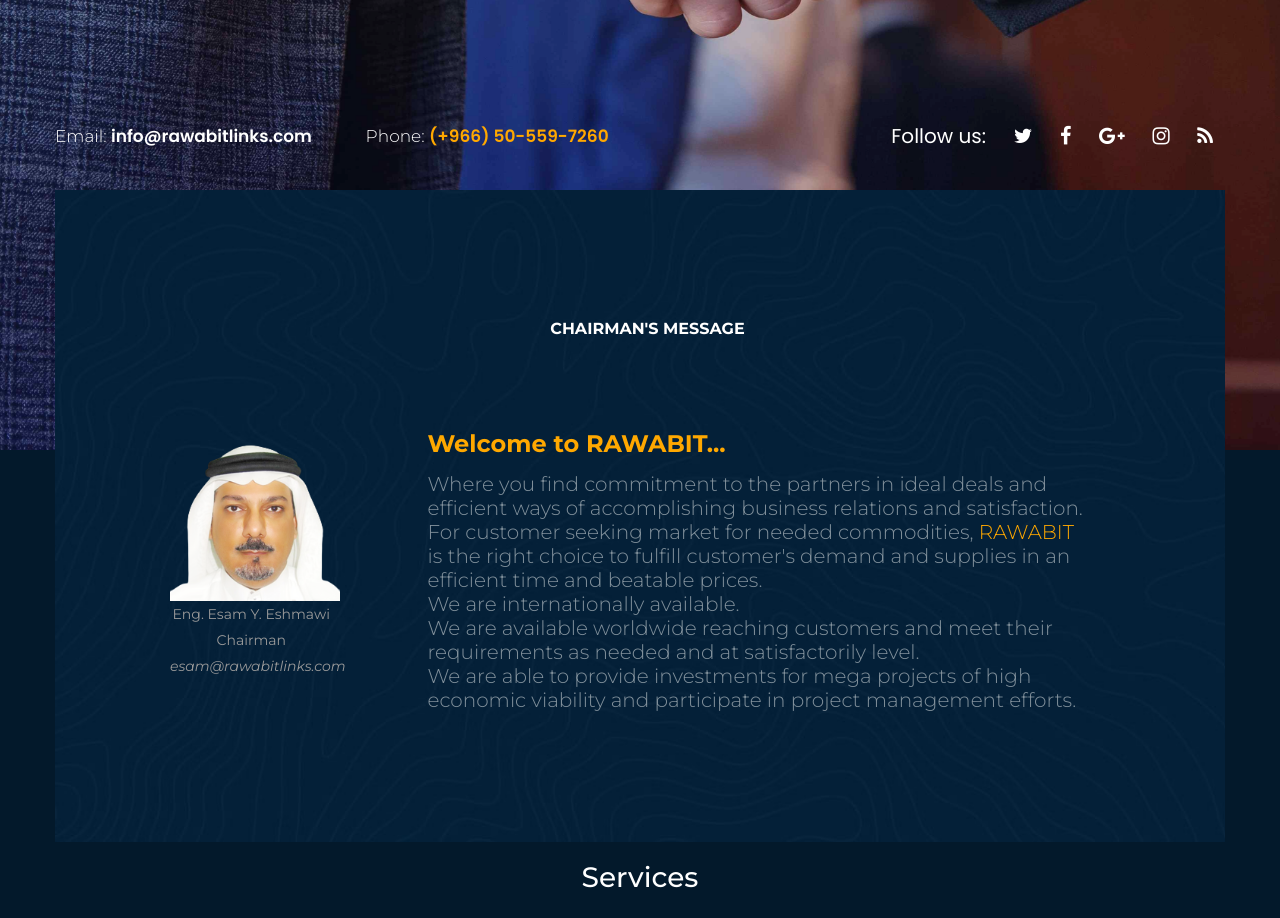
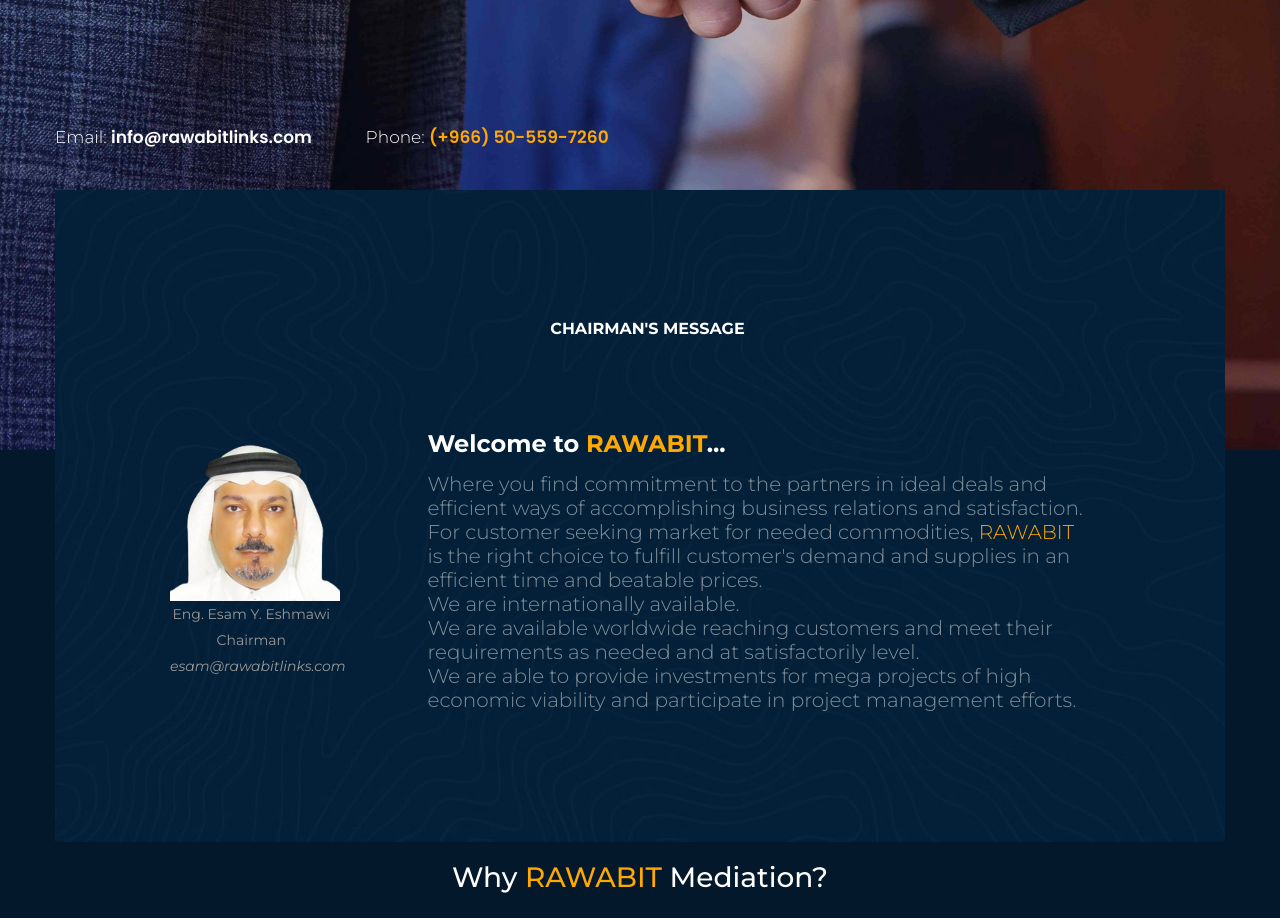
Before and after one commit to abdulwahidgul24085/rawabit.github.io, a plain HTML site: page index.html in a window 1280 px wide. Shown: the part 820-1738 px from the top of the page. Drawn offline with Linux system fonts and the light colour scheme; files whose address does not match are found by name; a web font is replaced by a local one.

Commit message:
headings changed

```diff
--- a/index.html
+++ b/index.html
@@ -53,8 +53,8 @@
 						<ul>
 							<li><a href="#home" title="">Home</a></li>
 							<li><a href="#services" title="">Services</a></li>
-							<li><a href="#portfolio" title="">Portfolio</a></li>
-							<li><a href="#works" title="">Works</a></li>
+							<li><a href="#portfolio" title="">Fields</a></li>
+							<li><a href="#works" title="">Activites</a></li>
 							<li><a href="#clients" title="">Partners</a></li>
 							<li><a href="#contact" title="">Contact</a></li>
 
@@ -183,7 +183,7 @@
 								</ul>
 							</div>
 							<!--our-addrs-info end-->
-							<div class="soc-links">
+							<!-- <div class="soc-links">
 								<ul>
 									<li>Follow us:</li>
 									<li><a href="#" title=""><i class="fa fa-twitter"></i></a></li>
@@ -192,7 +192,7 @@
 									<li><a href="#" title=""><i class="fa fa-instagram"></i></a></li>
 									<li><a href="#" title=""><i class="fa fa-rss"></i></a></li>
 								</ul>
-							</div>
+							</div> -->
 						</div>
 						<!--cntct-info-details end-->
 					</div>
@@ -226,7 +226,8 @@
 									<div class="col-lg-9">
 										<div class="properties">
 											<div class="choosing-que">
-												<h3>Welcome to RAWABIT...</h3>
+												<h3 style="color:white;">Welcome to <span
+														class="scnd-two">RAWABIT</span>...</h3>
 												<p>Where you find commitment to the
 													partners in ideal deals and efficient
 													ways of accomplishing business
@@ -273,7 +274,7 @@
 				<div class="portfolio-sec">
 					<div class="container">
 						<div class="title-main">
-							<h3>Services</h3>
+							<h3>Why <span class="scnd-two">RAWABIT</span> Mediation?</h3>
 						</div>
 						<!-- <div class="portfolio-items-filter"> -->
 						<div class="portfolio-grid">
@@ -356,7 +357,7 @@
 			<section id="portfolio">
 				<div class="block remove-btm-gap">
 					<div class="title-main">
-						<h3>Our Portfolio</h3>
+						<h3><span class="scnd-two">RAWABIT</span> Mediation Fields</h3>
 					</div>
 					<!--title-sm end-->
 					<div class="portfolio-sec">
@@ -516,7 +517,7 @@
 				<div class="">
 					<div class="container">
 						<div class="title-main">
-							<h3>RAWABIT Mediation Activities Nature</h3>
+							<h3><span class="scnd-two">RAWABIT</span> Mediation Activities Nature</h3>
 						</div><!-- title-sm end-->
 						<div class="title-sm">
 							<h3>URBAN DEVELOPMENT</h3>
@@ -784,7 +785,7 @@
 			<div class="footer-data">
 				<div class="container">
 					<div id="contact" class="ft-contact-info">
-						<h6>RAWABIT Mediation IDEAL DEALS</h6>
+						<h6><span class="scnd-two">RAWABIT</span> Mediation IDEAL DEALS</h6>
 						<h2>CHECK OUT OUR IDEAL DEALS!</h2>
 						<!-- <h3>11 Broadway, 17th Floor . New York, NY 10004</h3> -->
 						<h3>(+966) 50 559 7260</h3>
```
